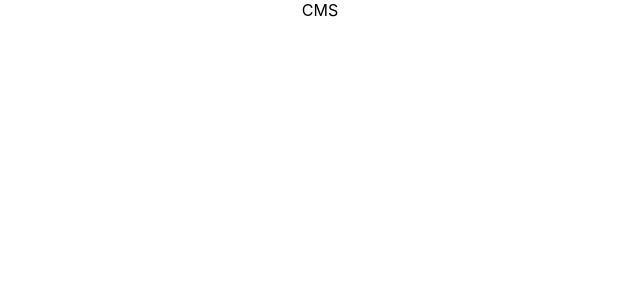
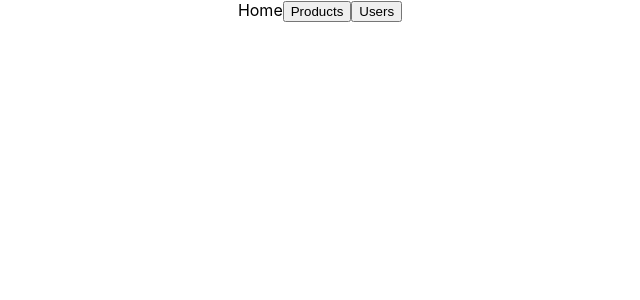
Before and after one commit to SWPSU23/SWP-FE, a React (Create React App) app in the folder CMS/: page / in a window 1280 px wide. Shown: the top 300 px of the page, without its empty margins (320-960 px from the left). Built offline with nearby package versions, Linux system fonts and the light colour scheme.

Commit message:
set up router for cms(CMS)

```diff
--- a/CMS/package.json
+++ b/CMS/package.json
@@ -42,6 +42,7 @@
     "eslint-plugin-promise": "^6.1.1",
     "eslint-plugin-react": "^7.32.2",
     "eslint-plugin-react-hooks": "^4.6.0",
-    "prettier": "^2.8.8"
+    "prettier": "^2.8.8",
+    "react-router-dom": "^6.11.2"
   }
 }
--- a/CMS/src/App.js
+++ b/CMS/src/App.js
@@ -1,9 +1,24 @@
 import React from 'react';
 import logo from './logo.svg';
+import {BrowserRouter, Routes, Route, useNavigate} from 'react-router-dom';
 import './App.css';
 
+import {Product} from './components/Product/Product';
+import {User} from './components/User/User';
+import {Home} from './components/Home/Home';
+
 function App() {
-	return <div className="App">CMS</div>;
+	return (
+		<div className="App">
+			<BrowserRouter>
+				<Routes>
+					<Route path="/" element={<Home />} />
+					<Route path="products" element={<Product />} />
+					<Route path="users" element={<User />} />
+				</Routes>
+			</BrowserRouter>
+		</div>
+	);
 }
 
 export default App;
--- /dev/null
+++ b/CMS/src/components/Home/Home.js
@@ -0,0 +1,26 @@
+import React from 'react';
+import {useNavigate} from 'react-router-dom';
+
+export const Home = () => {
+	const navigate = useNavigate();
+
+	return (
+		<div>
+			Home
+			<button
+				onClick={() => {
+					navigate('/products');
+				}}
+			>
+				Products
+			</button>
+			<button
+				onClick={() => {
+					navigate('/users');
+				}}
+			>
+				Users
+			</button>
+		</div>
+	);
+};
--- /dev/null
+++ b/CMS/src/components/Product/Product.js
@@ -0,0 +1,6 @@
+import React from 'react';
+import './Product.css';
+
+export const Product = () => {
+	return <div>Product</div>;
+};
--- /dev/null
+++ b/CMS/src/components/User/User.js
@@ -0,0 +1,6 @@
+import React from 'react';
+import './User.css';
+
+export const User = () => {
+	return <div>User</div>;
+};
```
Also changed, not shown: CMS/src/components/Home/Home.css (added), CMS/src/components/Product/Product.css (added), CMS/src/components/User/User.css (added), 1 other file (tests, documents, lock files or other folders).
